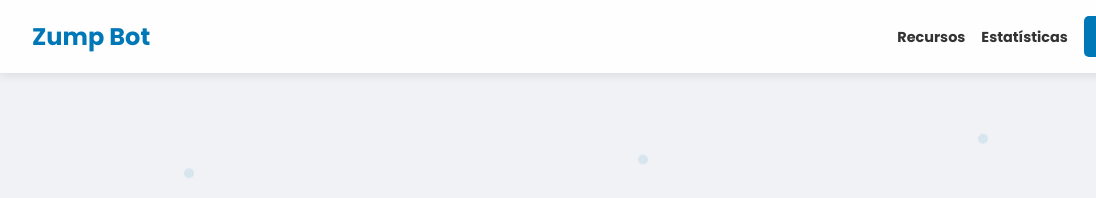
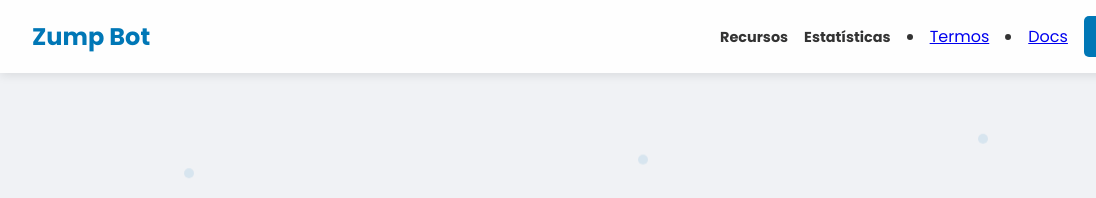
Before and after one commit to developerking-s/zump-website, a plain HTML site: page index.html in a window 1280 px wide. Shown: the top 198 px of the page, 0-1096 px from the left. Drawn offline with Linux system fonts and the light colour scheme.

Commit message:
Atualizar o index.html

```diff
--- a/index.html
+++ b/index.html
@@ -410,6 +410,10 @@
                 <li><a href="#features">Recursos</a></li>
                 <li><a href="#stats">Estatísticas</a></li>
             </ul>
+   <li><a href="termos.html">Termos</a></li>
+       </ul>
+   <li><a href="docs.html">Docs</a></li>
+         </ul>
             <a href="login.js" class="login-btn">
                 <i class="fab fa-discord"></i> Login
             </a>
```
